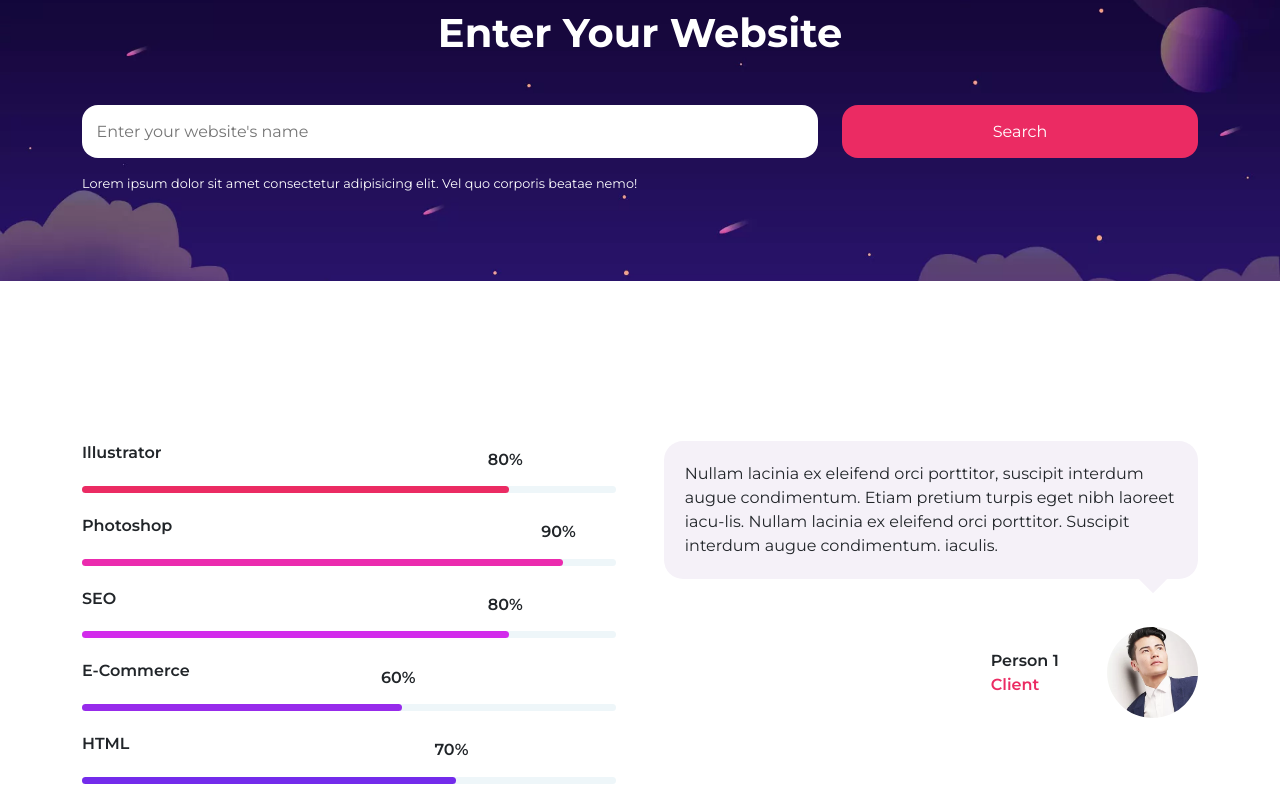
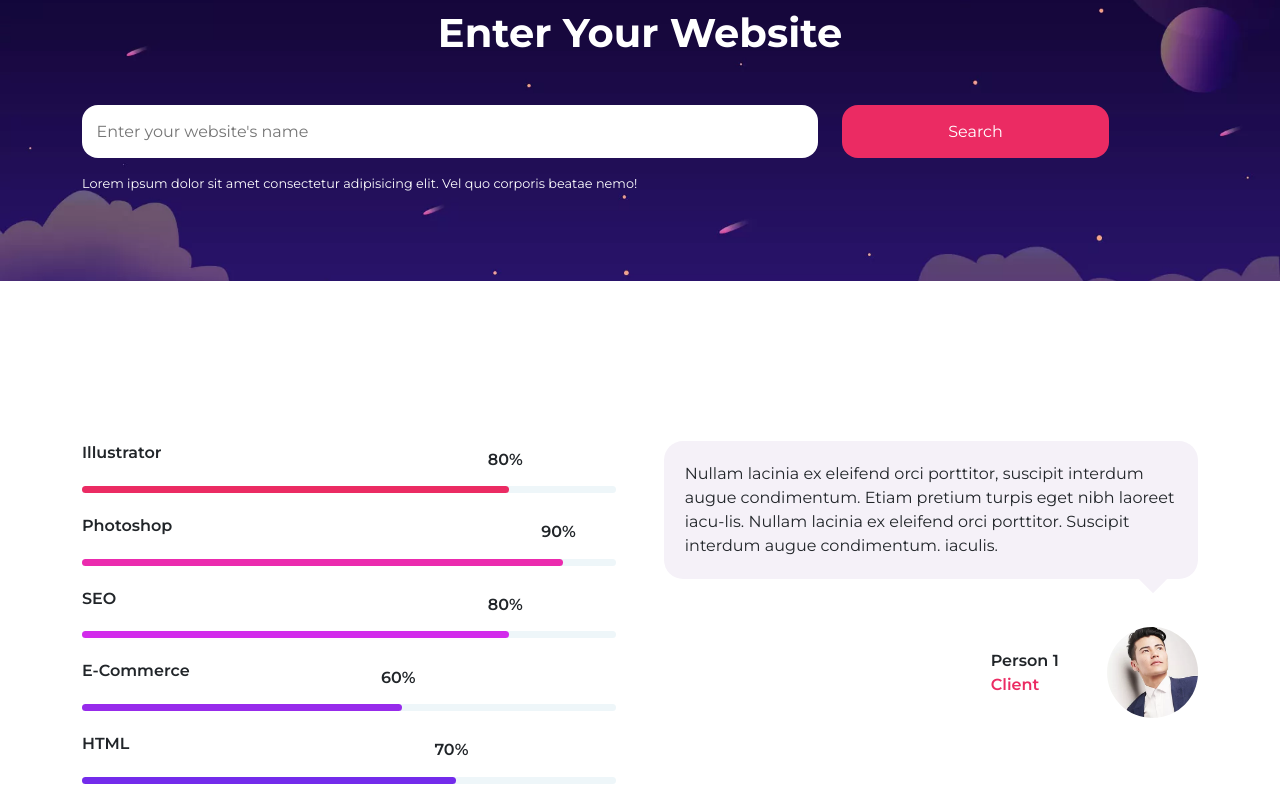
Before and after one commit to krypton225/IT-Host, a React (Create React App) app: page / in a window 1280 px wide. Shown: the part 1819-2605 px from the top of the page. Built offline with nearby package versions, Linux system fonts and the light colour scheme.

Commit message:
UPD cols @ HostSolution in Home page

```diff
--- a/src/components/MainButton/MainButton.tsx
+++ b/src/components/MainButton/MainButton.tsx
@@ -2,8 +2,8 @@ import IMainButton from "./IMainButton.interface";
 
 const MainButton = ({ text, color, bg, rounded, padding }: IMainButton) => {
     return (
-        <button style={{ minWidth: "15rem", padding: `${padding}`, color: `${color}`, backgroundColor: `${bg}` }}
-            className={`w-100 ${rounded ? "rounded-4" : ""} border-0 text-capitalize`}>
+        <button style={{ minWidth: "13rem", padding: `${padding}`, color: `${color}`, backgroundColor: `${bg}` }}
+            className={`w-75 ${rounded ? "rounded-4" : ""} border-0 text-capitalize`}>
             {text}
         </button>
     );
--- a/src/index.css
+++ b/src/index.css
@@ -24,8 +24,27 @@
 }
 
 body {
-  height: 20000px;
+  /* height: 20000px; */
   font-family: 'Montserrat', sans-serif;
+  overflow-x: hidden !important;
+}
+
+body::-webkit-scrollbar {
+  width: 0;
+  border-radius: 4.5rem;
+  background-color: transparent !important;
+}
+
+body::-webkit-scrollbar-track {
+  background-color: transparent !important;
+}
+
+body::-webkit-scrollbar-thumb {
+  background-color: transparent !important;
+}
+
+body::-webkit-scrollbar-track-piece {
+  display: none;
 }
 
 section {
--- a/src/pages/Home/HostSolution/HostSolution.tsx
+++ b/src/pages/Home/HostSolution/HostSolution.tsx
@@ -11,12 +11,12 @@ const HostSolution = () => {
         }}>
 
             <div className="container mt-5">
-                <div className="row g-0">
-                    <div className="col-md-8 text-white" style={{ fontSize: "1.75rem" }}>
+                <div className="row g-4">
+                    <div className="col-md-8 mx-auto text-white" style={{ fontSize: "1.4rem" }}>
                         Dedicated hosting solutions only $129.99/month
                     </div>
 
-                    <div className="col-md-3 d-flex justify-content-start align-items-start mx-auto">
+                    <div className="col-md-4 d-flex justify-content-start align-items-start mx-auto">
                         <MainButton text="get started" rounded={true} bg="var(--pink-color)" color="white" padding="0.91rem" />
                     </div>
                 </div>
```
